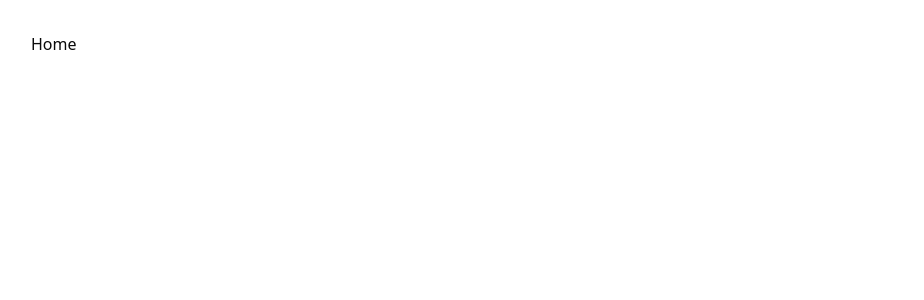
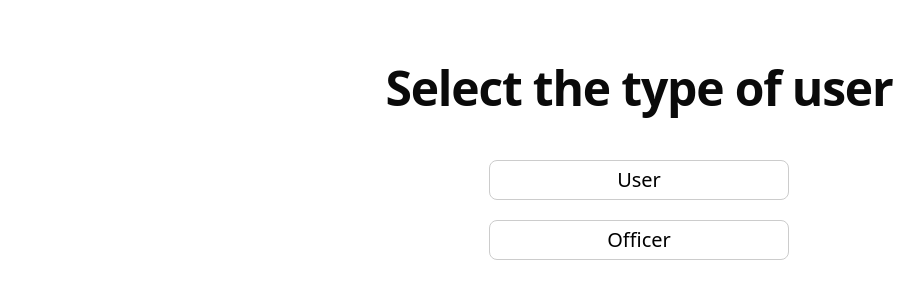
Before and after one commit to bitahz/Office-Queue, a React (Vite) app in the folder apps/web/: page / in a window 1280 px wide. Shown: the top 300 px of the page, without its empty margins (1-925 px from the left). Built offline with nearby package versions, Linux system fonts and the light colour scheme.

Commit message:
feat: add homePage

```diff
--- a/apps/web/package.json
+++ b/apps/web/package.json
@@ -17,6 +17,7 @@
     "class-variance-authority": "^0.7.1",
     "clsx": "^2.1.1",
     "lucide-react": "^0.545.0",
+    "motion": "^12.23.24",
     "react": "^18.2.0",
     "react-dom": "^18.2.0",
     "react-router-dom": "^7.9.4",
--- /dev/null
+++ b/apps/web/src/components/customButton.tsx
@@ -0,0 +1,35 @@
+import React, { useState, ReactNode } from 'react';
+import { RippleButton } from './ui/shadcn-io/ripple-button';
+
+type CustomRippleButtonProps = {
+  children: ReactNode;
+  onClick?: () => void;
+};
+
+const CustomRippleButton: React.FC<CustomRippleButtonProps> = ({ children, onClick }) => {
+  const [hover, setHover] = useState(false);
+
+  return (
+    <RippleButton
+      onClick={onClick}
+      onMouseEnter={() => setHover(true)}
+      onMouseLeave={() => setHover(false)}
+      style={{
+        fontSize: '20px',
+        padding: '15px',
+        width: '300px',
+        backgroundColor: 'white',
+        color: 'black',
+        border: '1px solid #ccc',
+        borderRadius: '8px',
+        cursor: 'pointer',
+        boxShadow: hover ? '0px 4px 12px rgba(0, 0, 0, 0.2)' : 'none',
+        transition: 'box-shadow 0.2s ease'
+      }}
+    >
+      {children}
+    </RippleButton>
+  );
+};
+
+export default CustomRippleButton;
--- /dev/null
+++ b/apps/web/src/components/customDialog.tsx
@@ -0,0 +1,42 @@
+import { Button } from "./ui/button";
+import {
+  Dialog,
+  DialogContent,
+  DialogDescription,
+  DialogFooter,
+  DialogHeader,
+  DialogTitle,
+} from "./ui/dialog";
+
+type ConfirmRoleDialogProps = {
+  open: boolean;
+  roleName: string;
+  onClose: () => void;
+  onConfirm: () => void;
+};
+
+export function ConfirmRoleDialog({
+  open,
+  roleName,
+  onClose,
+  onConfirm,
+}: ConfirmRoleDialogProps) {
+  return (
+    <Dialog open={open} onOpenChange={onClose}>
+      <DialogContent>
+        <DialogHeader>
+          <DialogTitle>Confirm Selection</DialogTitle>
+          <DialogDescription className="space-y-2 pt-4">
+            Do you confirm you want to enter as <strong>{roleName}</strong>?
+          </DialogDescription>
+        </DialogHeader>
+        <DialogFooter>
+          <Button variant="outline" onClick={onClose}>
+            Cancel
+          </Button>
+          <Button onClick={onConfirm}>Confirm</Button>
+        </DialogFooter>
+      </DialogContent>
+    </Dialog>
+  );
+}
--- /dev/null
+++ b/apps/web/src/components/ui/shadcn-io/ripple-button/index.tsx
@@ -0,0 +1,146 @@
+'use client';
+
+import * as React from 'react';
+import { type HTMLMotionProps, motion, type Transition } from 'motion/react';
+import { cva, type VariantProps } from 'class-variance-authority';
+
+import { cn } from '@/lib/utils';
+
+const buttonVariants = cva(
+  "relative overflow-hidden cursor-pointer inline-flex items-center justify-center gap-2 whitespace-nowrap rounded-lg text-sm font-medium transition-all disabled:pointer-events-none disabled:opacity-50 [&_svg]:pointer-events-none [&_svg:not([class*='size-'])]:size-4 shrink-0 [&_svg]:shrink-0 outline-none focus-visible:border-ring focus-visible:ring-ring/50 focus-visible:ring-[3px] aria-invalid:ring-destructive/20 dark:aria-invalid:ring-destructive/40 aria-invalid:border-destructive",
+  {
+    variants: {
+      variant: {
+        default: 'bg-primary text-primary-foreground hover:bg-primary/90',
+        destructive:
+          'bg-destructive text-white hover:bg-destructive/90 focus-visible:ring-destructive/20 dark:focus-visible:ring-destructive/40 dark:bg-destructive/60',
+        outline:
+          'border bg-background hover:bg-accent hover:text-accent-foreground dark:bg-input/30 dark:border-input dark:hover:bg-input/50',
+        secondary:
+          'bg-secondary text-secondary-foreground hover:bg-secondary/80',
+        ghost:
+          'hover:bg-accent hover:text-accent-foreground dark:hover:bg-accent/50',
+      },
+      size: {
+        default: 'h-10 px-4 py-2 has-[>svg]:px-3',
+        sm: 'h-9 rounded-md gap-1.5 px-3 has-[>svg]:px-2.5',
+        lg: 'h-11 px-8 has-[>svg]:px-6',
+        icon: 'size-10',
+      },
+    },
+    defaultVariants: {
+      variant: 'default',
+      size: 'default',
+    },
+  },
+);
+
+const rippleVariants = cva('absolute rounded-full size-5 pointer-events-none', {
+  variants: {
+    variant: {
+      default: 'bg-primary-foreground',
+      destructive: 'bg-destructive',
+      outline: 'bg-input',
+      secondary: 'bg-secondary',
+      ghost: 'bg-accent',
+    },
+  },
+  defaultVariants: {
+    variant: 'default',
+  },
+});
+
+type Ripple = {
+  id: number;
+  x: number;
+  y: number;
+};
+
+type RippleButtonProps = HTMLMotionProps<'button'> & {
+  children: React.ReactNode;
+  rippleClassName?: string;
+  scale?: number;
+  transition?: Transition;
+} & VariantProps<typeof buttonVariants>;
+
+function RippleButton({
+  ref,
+  children,
+  onClick,
+  className,
+  rippleClassName,
+  variant,
+  size,
+  scale = 10,
+  transition = { duration: 0.6, ease: 'easeOut' },
+  ...props
+}: RippleButtonProps) {
+  const [ripples, setRipples] = React.useState<Ripple[]>([]);
+  const buttonRef = React.useRef<HTMLButtonElement>(null);
+  React.useImperativeHandle(ref, () => buttonRef.current as HTMLButtonElement);
+
+  const createRipple = React.useCallback(
+    (event: React.MouseEvent<HTMLButtonElement>) => {
+      const button = buttonRef.current;
+      if (!button) return;
+
+      const rect = button.getBoundingClientRect();
+      const x = event.clientX - rect.left;
+      const y = event.clientY - rect.top;
+
+      const newRipple: Ripple = {
+        id: Date.now(),
+        x,
+        y,
+      };
+
+      setRipples((prev) => [...prev, newRipple]);
+
+      setTimeout(() => {
+        setRipples((prev) => prev.filter((r) => r.id !== newRipple.id));
+      }, 600);
+    },
+    [],
+  );
+
+  const handleClick = React.useCallback(
+    (event: React.MouseEvent<HTMLButtonElement>) => {
+      createRipple(event);
+      if (onClick) {
+        onClick(event);
+      }
+    },
+    [createRipple, onClick],
+  );
+
+  return (
+    <motion.button
+      ref={buttonRef}
+      data-slot="ripple-button"
+      onClick={handleClick}
+      whileTap={{ scale: 0.95 }}
+      whileHover={{ scale: 1.05 }}
+      className={cn(buttonVariants({ variant, size, className }))}
+      {...props}
+    >
+      {children}
+      {ripples.map((ripple) => (
+        <motion.span
+          key={ripple.id}
+          initial={{ scale: 0, opacity: 0.5 }}
+          animate={{ scale, opacity: 0 }}
+          transition={transition}
+          className={cn(
+            rippleVariants({ variant, className: rippleClassName }),
+          )}
+          style={{
+            top: ripple.y - 10,
+            left: ripple.x - 10,
+          }}
+        />
+      ))}
+    </motion.button>
+  );
+}
+
+export { RippleButton, type RippleButtonProps };
--- /dev/null
+++ b/apps/web/src/pages/AdministratorPage.tsx
@@ -0,0 +1,9 @@
+const AdministratorPage = () => {
+  return (
+    <div style={{ padding: "2rem" }}>
+      <h1>Administrator</h1>
+    </div>
+  );
+};
+
+export default AdministratorPage;
--- a/apps/web/src/pages/Homepage.tsx
+++ b/apps/web/src/pages/Homepage.tsx
@@ -1,8 +1,78 @@
+import { useEffect , useState } from "react";
+import React from "react";
+import CustomRippleButton from "@/components/customButton";
+import { useNavigate } from "react-router-dom";
+import { ConfirmRoleDialog } from "@/components/customDialog";
 
 const HomePage = () => {
+
+  const [loading, setLoading] = useState(true);
+  const [dialogOpen, setDialogOpen] = useState(false);
+  const [selectedRole, setSelectedRole] = useState<{ name: string; path: string } | null>(null);
+
+  const navigate = useNavigate();
+
+  useEffect(() => {
+    setLoading(false);
+  }, []);
+
+  const handleButtonClick = (name: string, path: string) => {
+    setSelectedRole({ name, path });
+    setDialogOpen(true);
+  };
+
+  const handleConfirm = () => {
+    if (selectedRole) {
+      navigate(selectedRole.path);
+    }
+    setDialogOpen(false);
+  };
+
   return (
     <div style={{ padding: "2rem" }}>
-      <h1>Home</h1>
+      {loading ? (
+        <div className="flex justify-center py-12">
+          <div className="text-muted-foreground">Loading...</div>
+        </div>
+      ) : (
+        <div className="container mx-auto px-4 py-8 max-w-7xl">
+          <header className="text-center mb-12 space-y-4">
+             <h1 className="text-4xl md:text-5xl font-bold tracking-tight">
+                Select the type of user
+             </h1>
+          </header>
+          <div
+            style={{
+              display: 'flex',
+              flexDirection: 'column',
+              alignItems: 'center',
+              gap: '20px',
+              marginTop: '40px'
+            }}
+          >
+            <CustomRippleButton onClick={() => handleButtonClick("User", "/tickets")}>
+              User
+            </CustomRippleButton>
+            <CustomRippleButton onClick={() => handleButtonClick("Officer", "/officer")}>
+              Officer
+            </CustomRippleButton>
+            {/*
+            <CustomRippleButton onClick={() => handleButtonClick("Manager", "/manager")}>
+              Manager
+            </CustomRippleButton>
+            <CustomRippleButton onClick={() => handleButtonClick("Administrator", "/administrator")}>
+             Administrator
+            </CustomRippleButton>
+            */}
+            <ConfirmRoleDialog
+               open={dialogOpen}
+               roleName={selectedRole?.name || ""}
+               onClose={() => setDialogOpen(false)}
+               onConfirm={handleConfirm}
+            />
+          </div>
+        </div>
+      )}
     </div>
   );
 };
--- /dev/null
+++ b/apps/web/src/pages/ManagerPage.tsx
@@ -0,0 +1,10 @@
+
+const ManagerPage = () => {
+  return (
+    <div style={{ padding: "2rem" }}>
+      <h1>Manager</h1>
+    </div>
+  );
+};
+
+export default ManagerPage;
--- /dev/null
+++ b/apps/web/src/pages/OfficerPage.tsx
@@ -0,0 +1,9 @@
+const OfficerPage = () => {
+  return (
+    <div style={{ padding: "2rem" }}>
+      <h1>Officer</h1>
+    </div>
+  );
+};
+
+export default OfficerPage;
```
